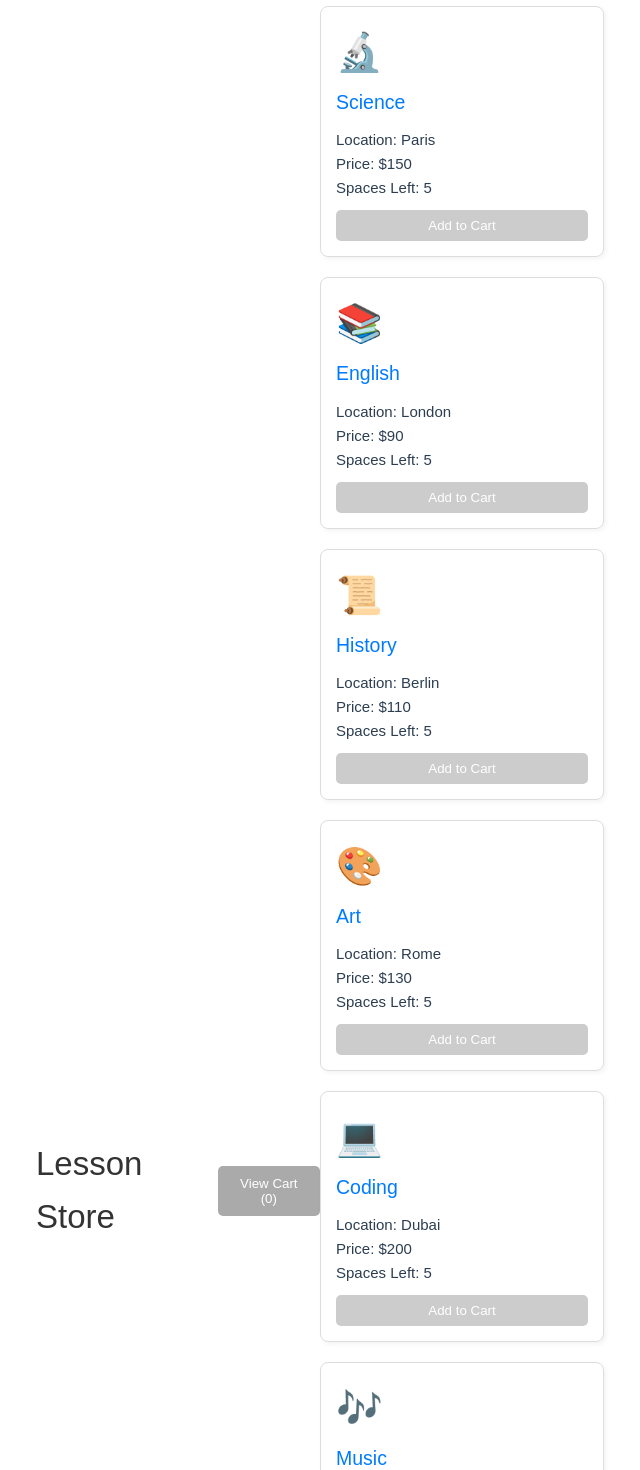
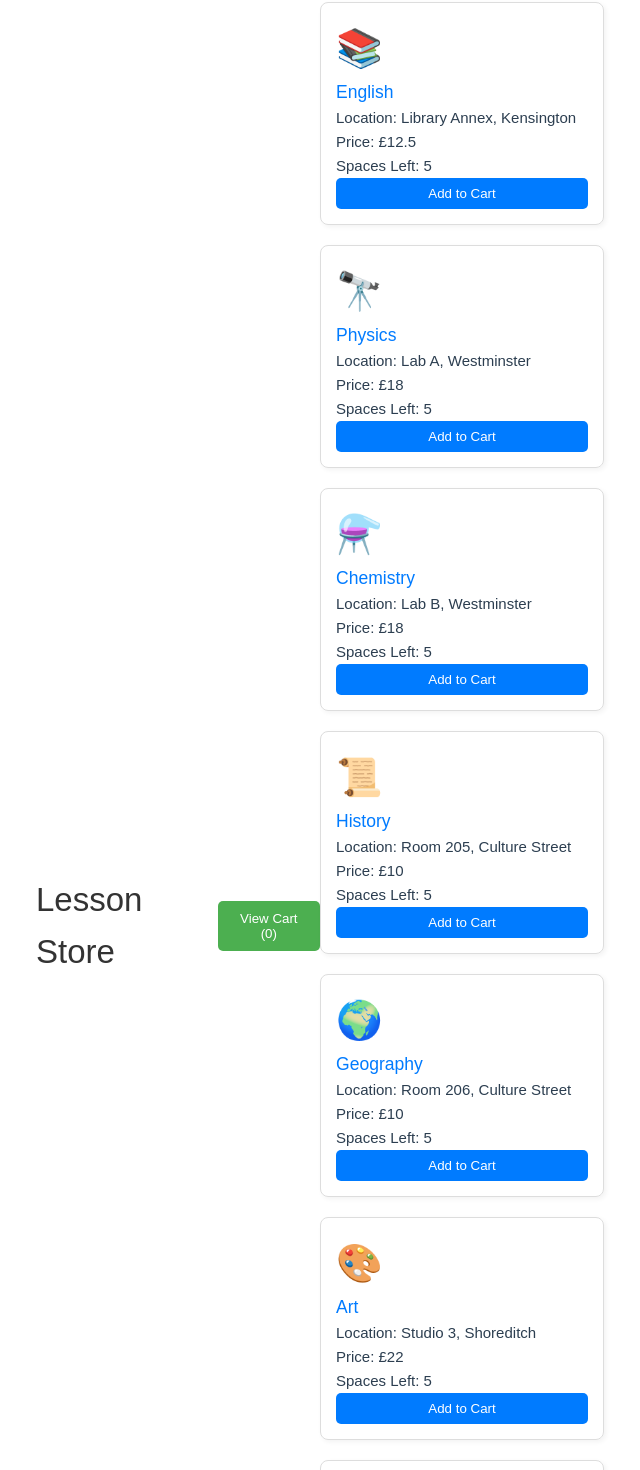
Before and after one commit to arunkumar669/ExtraClass-Lesson, a Vue app: page / in a window 1280 px wide. Shown: the part 305-1775 px from the top of the page, without its empty margins (16-656 px from the left). Built offline with nearby package versions, Linux system fonts and the light colour scheme.

Commit message:
Add cart functionality and lesson space updates

```diff
--- a/src/App.vue
+++ b/src/App.vue
@@ -1,25 +1,22 @@
-\<template>
+<template>
   <div id="app">
     <header class="app-header">
       <h1>Lesson Store</h1>
-      <!-- The cart button now toggles the view -->
+
+      <!-- Toggle between Lessons and Cart -->
       <button
         @click="isCartVisible = !isCartVisible"
-        :disabled="cart.length === 0 && !isCartVisible"
+        :disabled="cart.length === 0 && isCartVisible"
         class="cart-button"
       >
-        <!-- Dynamic text based on current view -->
         {{ isCartVisible ? '<< Back to Lessons' : 'View Cart' }} ({{ cart.length }})
       </button>
     </header>
 
-    <!-- LESSONS VIEW (Shown if isCartVisible is false) -->
+    <!-- LESSONS VIEW -->
     <main v-if="!isCartVisible" class="lessons-view">
+      <div class="lesson-list">
 
-      <!-- Sorting and Search controls are not yet implemented -->
-
-      <div class="lesson-list">
-        <!-- Iterate over the lessons data structure -->
         <div
           v-for="lesson in lessons"
           :key="lesson.id"
@@ -29,58 +26,95 @@
             <span class="lesson-icon">{{ lesson.icon }}</span>
             <h3>{{ lesson.subject }}</h3>
             <p><strong>Location:</strong> {{ lesson.location }}</p>
-            <p><strong>Price:</strong> ${{ lesson.price }}</p>
+            <p><strong>Price:</strong> £{{ lesson.price }}</p>
             <p><strong>Spaces Left:</strong> {{ lesson.spaces }}</p>
           </div>
+
           <button
             class="add-to-cart-button"
-            disabled
+            :disabled="lesson.spaces === 0"
+            @click="addToCart(lesson)"
           >
-            Add to Cart
+            {{ lesson.spaces === 0 ? 'Full' : 'Add to Cart' }}
+          </button>
+        </div>
+
+      </div>
+    </main>
+
+    <!-- CART VIEW -->
+    <main v-else class="cart-view">
+      <h2>Shopping Cart</h2>
+
+      <div v-if="cart.length > 0">
+        <div
+          v-for="(item, index) in cart"
+          :key="index"
+          class="cart-item"
+        >
+          <p><strong>{{ item.subject }}</strong></p>
+          <p>Location: {{ item.location }}</p>
+          <p>Price: £{{ item.price }}</p>
+
+          <button class="remove-btn" @click="removeFromCart(index)">
+            Remove
           </button>
         </div>
       </div>
+
+      <p v-else>Your cart is empty.</p>
+
     </main>
-
-    <!-- CART VIEW (Shown if isCartVisible is true) -->
-    <main v-else class="cart-view">
-      <h2>Shopping Cart</h2>
-      <!-- Cart content display is not yet implemented -->
-      <p>Your cart is empty.</p>
-    </main>
-
   </div>
 </template>
 
 <script setup>
 import { ref } from 'vue';
 
-// --- INITIAL DATA STRUCTURE (Commit 1) ---
-const initialLessons = [
-  { id: 1, subject: 'Math', location: 'London', price: 100, spaces: 5, icon: '📐' },
-  { id: 2, subject: 'Science', location: 'Paris', price: 150, spaces: 5, icon: '🔬' },
-  { id: 3, subject: 'English', location: 'London', price: 90, spaces: 5, icon: '📚' },
-  { id: 4, subject: 'History', location: 'Berlin', price: 110, spaces: 5, icon: '📜' },
-  { id: 5, subject: 'Art', location: 'Rome', price: 130, spaces: 5, icon: '🎨' },
-  { id: 6, subject: 'Coding', location: 'Dubai', price: 200, spaces: 5, icon: '💻' },
-  { id: 7, subject: 'Music', location: 'Tokyo', price: 120, spaces: 5, icon: '🎶' },
-  { id: 8, subject: 'PE', location: 'London', price: 80, spaces: 5, icon: '⚽' },
-  { id: 9, subject: 'Geography', location: 'Sydney', price: 95, spaces: 5, icon: '🌍' },
-  { id: 10, subject: 'Drama', location: 'Paris', price: 105, spaces: 5, icon: '🎭' },
-  { id: 11, subject: 'Yoga', location: 'London', price: 70, spaces: 0, icon: '🧘' },
-];
+// UPDATED LESSON DATA
+const lessons = ref([
+  { id: 1, subject: "Math", location: "Room 101, Main Building, London", price: 15, spaces: 5, icon: "📐" },
+  { id: 2, subject: "English", location: "Library Annex, Kensington", price: 12.5, spaces: 5, icon: "📚" },
+  { id: 3, subject: "Physics", location: "Lab A, Westminster", price: 18, spaces: 5, icon: "🔭" },
+  { id: 4, subject: "Chemistry", location: "Lab B, Westminster", price: 18, spaces: 5, icon: "⚗️" },
+  { id: 5, subject: "History", location: "Room 205, Culture Street", price: 10, spaces: 5, icon: "📜" },
+  { id: 6, subject: "Geography", location: "Room 206, Culture Street", price: 10, spaces: 5, icon: "🌍" },
+  { id: 7, subject: "Art", location: "Studio 3, Shoreditch", price: 22, spaces: 5, icon: "🎨" },
+  { id: 8, subject: "Music", location: "Studio 4, Shoreditch", price: 22, spaces: 5, icon: "🎶" },
+  { id: 9, subject: "PE", location: "Sports Complex, Greenwich", price: 8, spaces: 5, icon: "⚽" },
+  { id: 10, subject: "Programming", location: "Online via Zoom", price: 25, spaces: 5, icon: "💻" }
+]);
 
-const lessons = ref(initialLessons);
 const cart = ref([]);
-
-// --- NEW STATE FOR VIEW TOGGLE (Commit 2) ---
 const isCartVisible = ref(false);
 
-// No computed properties or methods are defined yet.
+// ADD TO CART
+function addToCart(lesson) {
+  if (lesson.spaces === 0) return;
+
+  lesson.spaces--; // reduce spaces
+
+  cart.value.push({
+    subject: lesson.subject,
+    price: lesson.price,
+    location: lesson.location
+  });
+}
+
+// REMOVE FROM CART
+function removeFromCart(index) {
+  const removed = cart.value.splice(index, 1)[0];
+
+  // restore spaces to the matching lesson
+  const lesson = lessons.value.find(
+    (l) => l.subject === removed.subject && l.location === removed.location
+  );
+
+  if (lesson) lesson.spaces++;
+}
 </script>
 
 <style scoped>
-/* Basic CSS for the static layout */
 #app {
   font-family: Arial, sans-serif;
   padding: 20px;
@@ -98,7 +132,6 @@ h1 {
   color: #333;
 }
 h2 {
-    /* Added style for the Cart View header */
   border-bottom: 2px solid #4CAF50;
   padding-bottom: 5px;
   margin-bottom: 20px;
@@ -108,7 +141,6 @@ h2 {
   grid-template-columns: repeat(auto-fit, minmax(230px, 1fr));
   gap: 20px;
   margin-top: 20px;
-  width: 100%;
 }
 .lesson-card {
   border: 1px solid #ddd;
@@ -118,23 +150,14 @@ h2 {
   display: flex;
   flex-direction: column;
   justify-content: space-between;
-  box-shadow: 2px 2px 5px rgba(0, 0, 0, 0.05);
-  transition: transform 0.2s;
-}
-.lesson-card:hover {
-    transform: translateY(-3px);
-    box-shadow: 4px 4px 10px rgba(0, 0, 0, 0.1);
+  box-shadow: 2px 2px 5px rgba(0,0,0,0.05);
 }
 .lesson-details h3 {
   color: #007bff;
-    margin-top: 5px;
-    margin-bottom: 10px;
-    font-size: 1.3em;
 }
 .lesson-icon {
   font-size: 2.5em;
-    display: block;
-    margin-bottom: 5px;
+  margin-bottom: 8px;
 }
 .cart-button {
   padding: 10px 15px;
@@ -142,14 +165,8 @@ h2 {
   color: white;
   border: none;
   border-radius: 5px;
-  cursor: pointer;
-}
-.cart-button:disabled {
-  background-color: #aaa;
-  cursor: not-allowed;
 }
 .add-to-cart-button {
-  margin-top: 10px;
   padding: 8px;
   background-color: #007bff;
   color: white;
@@ -159,4 +176,16 @@ h2 {
 .add-to-cart-button[disabled] {
   background-color: #ccc;
 }
+.cart-item {
+  border-bottom: 1px dashed #bbb;
+  padding: 10px 0;
+}
+.remove-btn {
+  background-color: #f44336;
+  color: white;
+  border: none;
+  padding: 6px 10px;
+  margin-top: 5px;
+  border-radius: 4px;
+}
 </style>
```
Also changed, not shown: 1 other file (tests, documents, lock files or other folders). Lines whose indentation alone changed are shown as unchanged.
